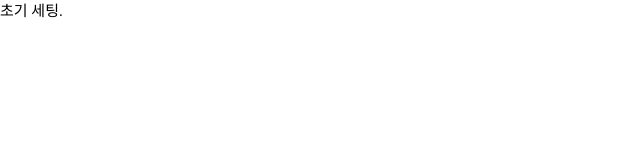
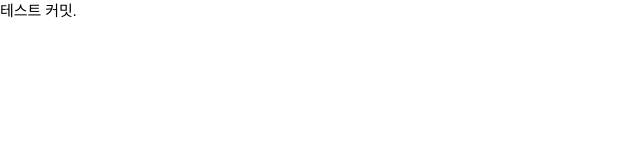
Before and after one commit to raaang/BeautySalonCRM, a React app in the folder beautysalon-frontend/: page / in a window 1280 px wide. Shown: the top 160 px of the page, without its empty margins (0-640 px from the left). Built offline with nearby package versions, Linux system fonts and the light colour scheme.

Commit message:
Chore : test 커밋

```diff
--- a/beautysalon-frontend/src/App.tsx
+++ b/beautysalon-frontend/src/App.tsx
@@ -3,7 +3,7 @@ import React from 'react';
 function App() {
   return (
     <div className="App">
-      <div> 초기 세팅.</div>
+      <div> 테스트 커밋.</div>
     </div>
   );
 }
```
